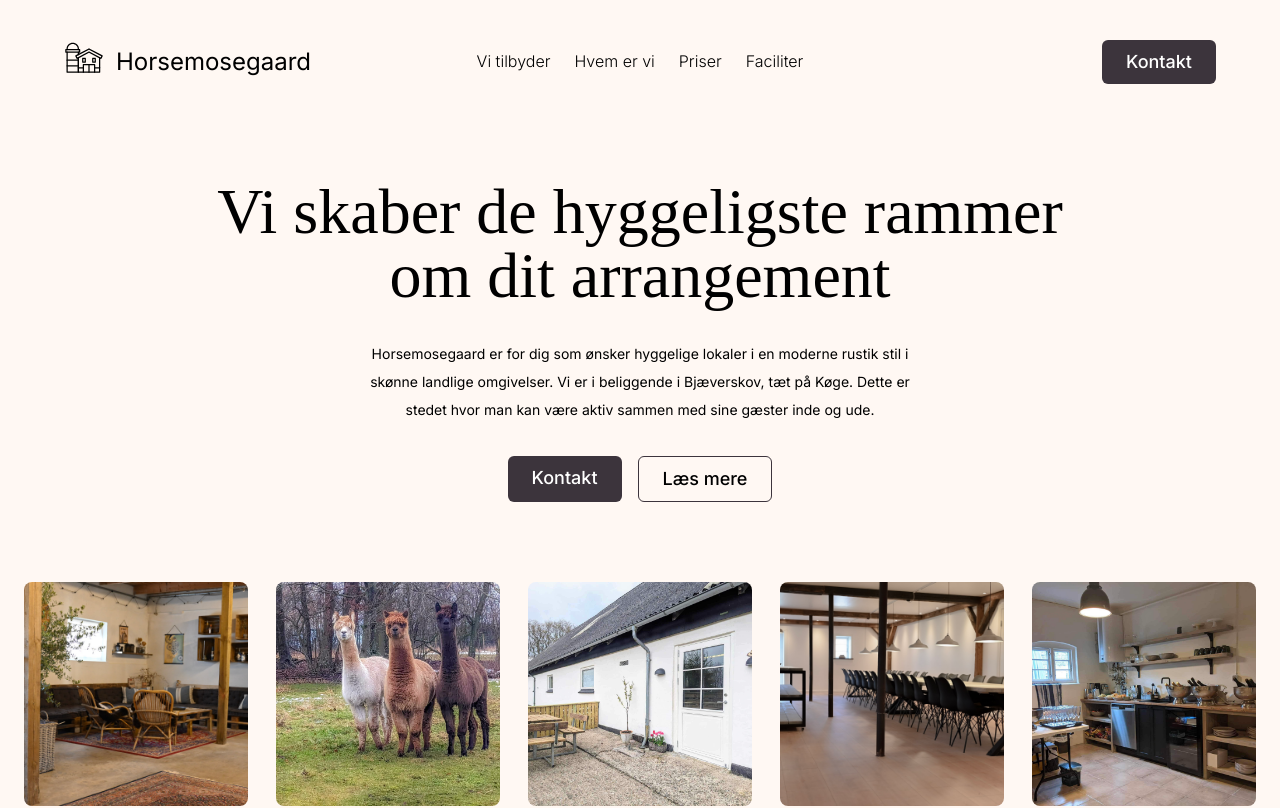
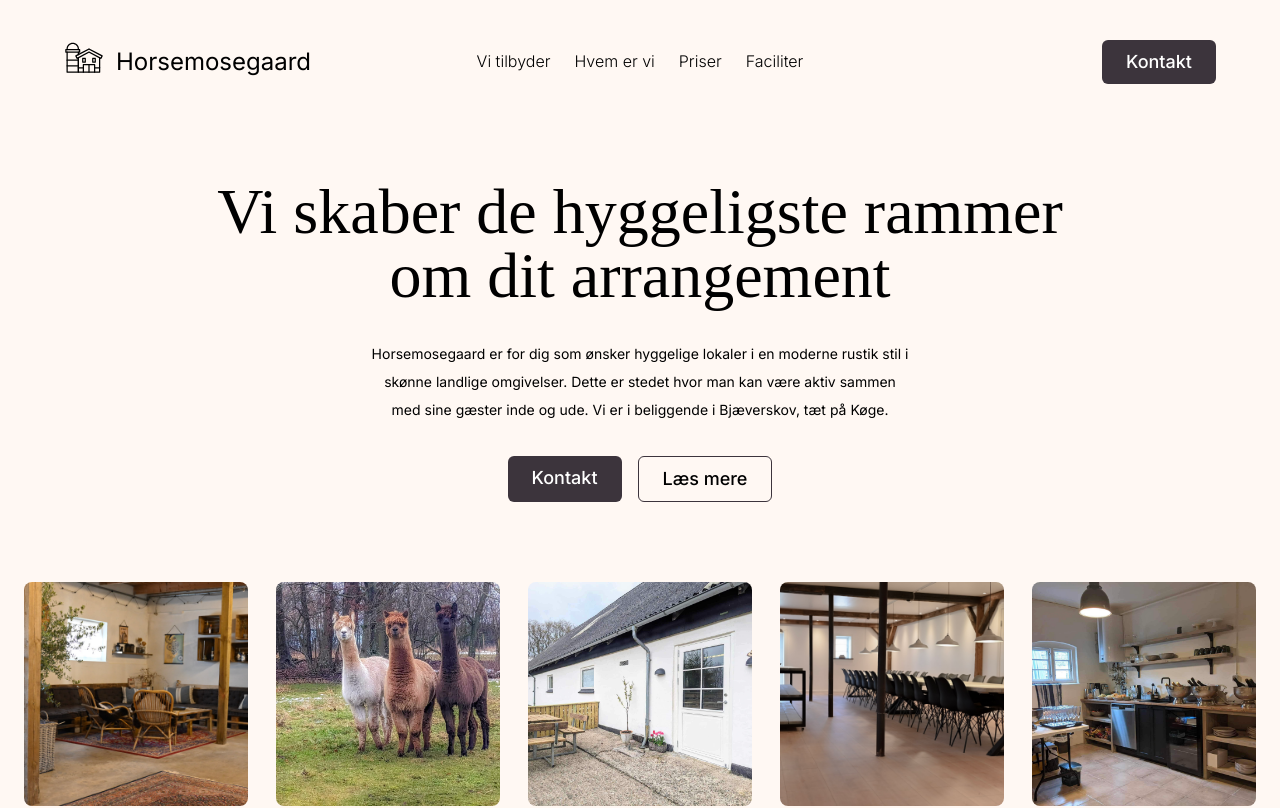
Before and after one commit to emil584c/horsemosegaard, a React (Vite) app: page / in a window 1280 px wide. Shown: the top 808 px of the page. Built offline with nearby package versions, Linux system fonts and the light colour scheme; a web font is replaced by a local one.

Commit message:
text changes

```diff
--- a/src/components/PrimaryCover.jsx
+++ b/src/components/PrimaryCover.jsx
@@ -11,9 +11,9 @@ function PrimaryCover() {
           </h1>
           <p className="primary-cover__text">
             Horsemosegaard er for dig som ønsker hyggelige lokaler i en moderne
-            rustik stil i skønne landlige omgivelser. Vi er i beliggende i
-            Bjæverskov, tæt på Køge. Dette er stedet hvor man kan være aktiv
-            sammen med sine gæster inde og ude.
+            rustik stil i skønne landlige omgivelser. Dette er stedet hvor man
+            kan være aktiv sammen med sine gæster inde og ude. Vi er i
+            beliggende i Bjæverskov, tæt på Køge.
           </p>
           <div className="primary-cover__button-container">
             <PrimaryButton
```
